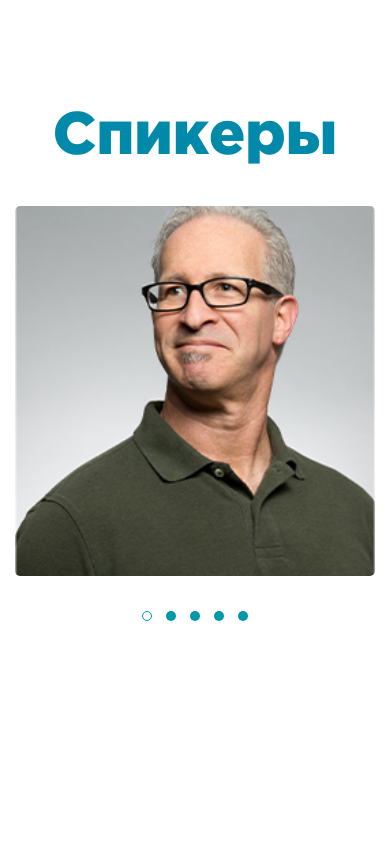
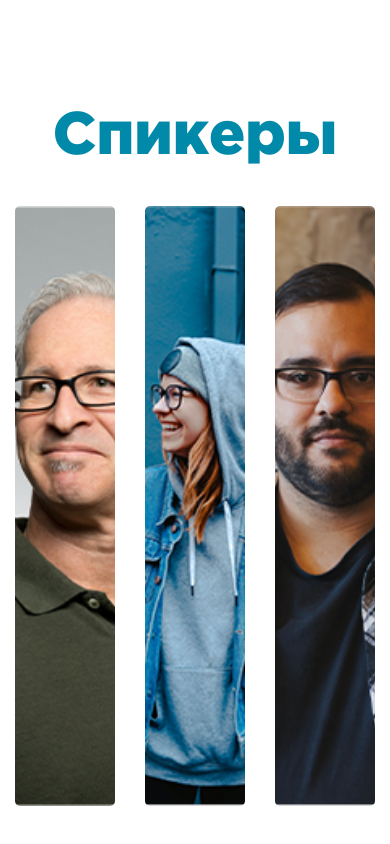
Before and after one commit to Gehart/EDU-Crimea-first-part, a plain HTML site: page index.html in a window 390 px wide. Shown: the part 3259-4103 px from the top of the page. Before the commit the page ends 4049 px from the top, so only its background shows below. Drawn offline with Linux system fonts and the light colour scheme.

Commit message:
Пытал слайдер и блок треков.

```diff
--- a/css/_header.scss
+++ b/css/_header.scss
@@ -16,7 +16,6 @@
 }
 
 .logo {
-	// float: left;
 	width: 46px;
 	height: 46px;
 	margin-left: 3px;
--- a/css/_main-tracks.scss
+++ b/css/_main-tracks.scss
@@ -35,15 +35,12 @@
 	}
 
 	img:nth-child(1) {
-		// width: 167px;
-	 //    height: 169px;
 	}
 
 	img:nth-child(2) {
 		position: absolute;
  		top: 50%;
 	    left: 50%;
-	    // margin: -50px 0 0 -50px;
 	    transform: translate(-50%, -50%);
 	    width: 100px;
 	    height: auto;
--- a/css/_speakers.scss
+++ b/css/_speakers.scss
@@ -23,7 +23,7 @@
 	position: relative;
 	background: #fff;
 	border-radius: 5px;
-	height: 370px;
+	height: 390px;
 
 	&:hover{
 		.item-text{
@@ -46,10 +46,29 @@
 	}
 }
 
-// .owl-carousel .owl-item img {
-//     display: block;
-//     width: auto !important;
-// }
+.owl-theme .owl-dots .owl-dot span {
+	width: 10px;
+    height: 10px;
+    margin: 5px 7px;
+    background: #0097a8;
+}
+
+@media (max-width: 1150px) {
+	.item {
+		height: 430px;
+	}
+	.owl-theme .owl-dots .owl-dot span {
+		width: 20px;
+		height: 20px;
+	}
+
+}
+
+@media (max-width: 1000px) {
+	.item {
+		height: 600px;
+	}
+}
 
 .item img {
     display: block;
@@ -59,7 +78,6 @@
 
     object-fit: cover;
 }
-
 
 $margin-out-in: 24px;
 .item-text {
@@ -118,16 +136,3 @@ $margin-out-in: 24px;
 .next-arrow {
     right: -3%;
 }
-
-	// .owl-stage-outer:before {
-	// 	content: "";
-	// 	background: url("../img/prev-arrow.png");
-	// 	background-size: cover;
-	// 	width: 10px;
-	// 	height: 10%;
-	// 	position: absolute;
-	//     transform: translateY(-50%);
-	// 	top: 50%;
-	// 	bottom: 50%;
-	//     left: -2%;
-	// }
--- a/owl-carousel/owl.theme.default.css
+++ b/owl-carousel/owl.theme.default.css
@@ -38,10 +38,6 @@
     zoom: 1;
     *display: inline; }
     .owl-theme .owl-dots .owl-dot span {
-      width: 10px;
-      height: 10px;
-      margin: 5px 7px;
-      background: #0097a8 ;
       display: block;
       -webkit-backface-visibility: visible;
       transition: opacity 200ms ease;
--- a/scripts/script.js
+++ b/scripts/script.js
@@ -5,14 +5,16 @@ var owl = $('.owl-carousel').owlCarousel({
 	navText : ["",""],
     dots: true,
     dotsEach: true,
+    lazyLoad: true,
+    responsiveRefreshRate: 50,
     responsive:{
         0:{
-            items:1
+            dots: false,
         },
-        600:{
-            items:2
+        850:{
+            items:2,
         },
-        900:{
+        1000:{
             items:3
         },
         1150:{
```
Also changed, not shown: css/style.css.
